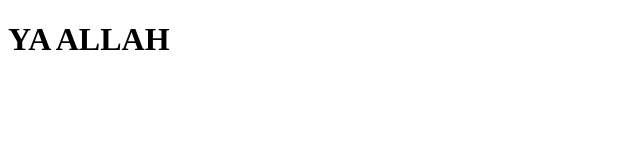
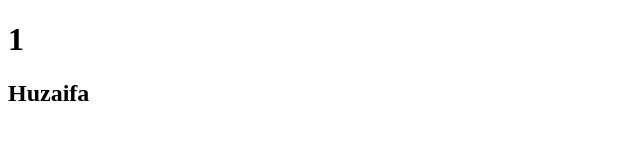
Before and after one commit to huzi1234-wq/new, a plain HTML site: page index.html in a window 1280 px wide. Shown: the whole page, without its empty margins (0-640 px from the left). Drawn offline with Linux system fonts and the light colour scheme.

Commit message:
Update index.html

```diff
--- a/index.html
+++ b/index.html
@@ -7,7 +7,8 @@
     <title>Document</title>
 </head>
 <body>
-    <h1>YA ALLAH</h1>
+    <h1>1</h1>
+    <h2>Huzaifa </h2>
 
 </body>
 </html>
```
